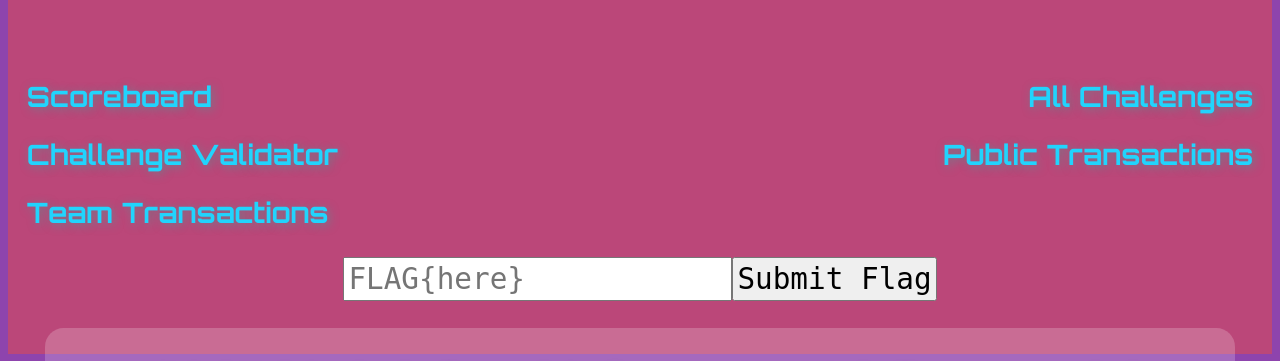
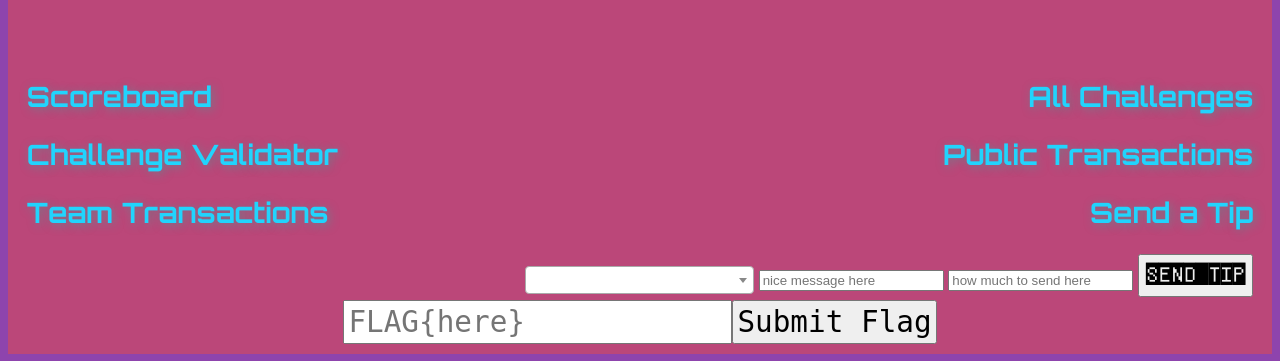
Before and after one commit to ShyftXero/byoctf_discord, a Flask app: template templates/scoreboard/hud.html in a window 1280 px wide. Shown: the part 446-807 px from the top of the page. Run offline with Flask 3, Linux system fonts and the light colour scheme; the template is opened without the code that fills it, so the values that code supplies are empty; parts of the project's set-up code (start-up, migrations or seed data) failed here and were passed over; some libraries are stand-ins or nearby versions; some web fonts are replaced.

Commit message:
tipping in webui

```diff
--- a/database.py
+++ b/database.py
@@ -397,7 +397,7 @@ def getSubmittedChallFlags(chall: Challenge, user: User):
 
 
 @db_session
-def getScore(user: User):
+def getScore(user: User) -> float:
     if type(user) == str:  # for use via cmdline in ctrl_ctf.py
         # logger.debug(f'looking for user {user}')
         user = User.get(name=user)
@@ -1445,6 +1445,8 @@ def send_tip(
 
     if current_points < tip_amount:
         return False, current_points
+    if tip_amount < 0:
+        return False, tip_amount
 
     if msg == None:
         funny_thank_you_phrases = [
--- a/scoreboard.py
+++ b/scoreboard.py
@@ -66,6 +66,40 @@ def get_api_key(func):
         return func(*args, **kwargs)
 
     return check
+
+@app.post('/send_tip')
+@limiter.limit("100/second", override_defaults=False)
+@db.db_session
+def send_tip():
+    print('send_tip', request.form)
+    sender = db.User.get(api_key=request.cookies.get("api_key",'__invalid_api_key__'))
+    if sender == None:
+        return "api_key invalid", 404
+    recipient = db.User.get(name=request.form.get('recipient',"__invalid_recipient__"))
+    if recipient == None:
+        return "recipient name not found", 404
+    amount = float(request.form.get('amount',-1))
+    # sender_points = db.getScore(sender)
+    # if amount < 0 or amount > sender_points :
+    #     return 'invalid tip amount; too much or too little', 403
+
+    res = db.send_tip(sender, recipient, tip_amount=amount, msg=request.form.get('msg'))
+    print('db.send_tip returned', res)
+    if res[0] == True:
+        return f"ok, {res}"
+    return str(res)
+
+@app.get("/tip")
+@limiter.limit("100/second", override_defaults=False)
+@db.db_session
+def tip():
+
+    user = db.User.get(api_key=request.cookies.get("api_key",'__invalid_api_key__'))
+    if user == None:
+        return "user not found", 404
+    usernames = db.select(u.name for u in db.User if u.name != SETTINGS['_botusername'])[:]
+    return render_template('scoreboard/tip.html', users=usernames)
+
 
 
 @app.get("/scores")
@@ -468,7 +502,7 @@ def hud():
     total = sum([x[1] for x in scores])
 
     team_byoc_stats = db.get_team_byoc_stats(user)
-
+    usernames = db.select(u.name for u in db.User if u.name != SETTINGS['_botusername'])[:]
     resp = make_response(
         render_template(
             "scoreboard/hud.html",
@@ -482,6 +516,7 @@ def hud():
             api_key=api_key,
             is_admin=user.is_admin,
             team_byoc_stats=team_byoc_stats,
+            users=usernames,
         )
     )
 
--- a/static/style.css
+++ b/static/style.css
@@ -321,3 +321,13 @@ button {
   font-family: pixeland;
   font-size: xx-large;
 }
+
+#toast.htmx-settling {
+    opacity: 100;
+  }
+
+  #toast {
+    background: #E1F0DA;
+    opacity: 0;
+    transition: opacity 3s ease-out;
+  }
--- a/templates/scoreboard/hud.html
+++ b/templates/scoreboard/hud.html
@@ -11,6 +11,12 @@
         crossorigin="anonymous"></script>
 
 		<script src="https://www.kryogenix.org/code/browser/sorttable/sorttable.js"></script>
+
+
+		<!--for select2 -->
+		<script src="https://cdn.jsdelivr.net/npm/jquery@3.7.1/dist/jquery.min.js"></script>
+		<link href="https://cdn.jsdelivr.net/npm/select2@4.1.0-rc.0/dist/css/select2.min.css" rel="stylesheet" />
+		<script src="https://cdn.jsdelivr.net/npm/select2@4.1.0-rc.0/dist/js/select2.min.js"></script>
 
 		<script src="/static/script.js"></script>
 </head>
@@ -36,6 +42,28 @@
 					<div class="public_stuff">
 						<h2><a href="/challenges">All Challenges</a></h2>
 						<h2><a href="/transactions">Public Transactions</a></h2>
+						<div>
+							<h2><a href="/tip">Send a Tip</a></h2>
+							<form>
+							<select name="recipient" id="recipient">
+								<option value="__invalid_recipient__"></option>
+								{% for username in users %}
+									<option value="{{username}}">{{username}}</option>
+								{% endfor %}
+							</select>
+							<input type="text" id="msg" name="msg" placeholder="nice message here">
+							<input type="number" id="amount" name="amount" placeholder="how much to send here">
+							<button hx-post="/send_tip" hx-confirm="Are you sure you want to send this tip?" hx-swap="innerHTML settle:3s"
+							hx-target="#toast">Send tip</button>
+							<br>
+							<span id="toast"></span>
+							</form>
+							<script>
+								$(document).ready(function() {
+									$('#recipient').select2({ width: '25%' });
+								});
+							</script>
+						</div>
 					</div>
 				</div>
 
```
